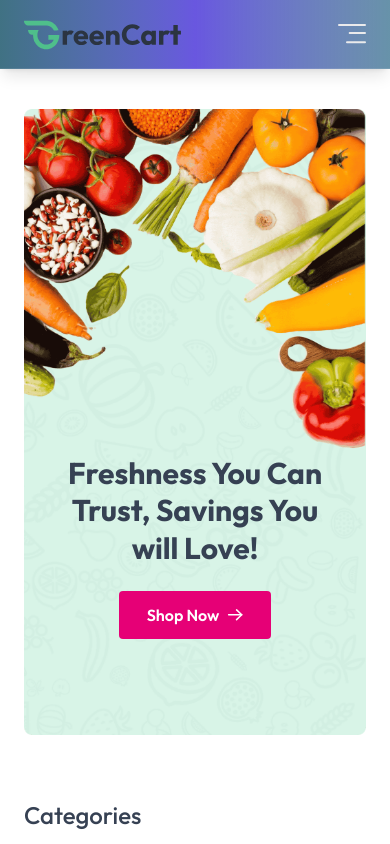
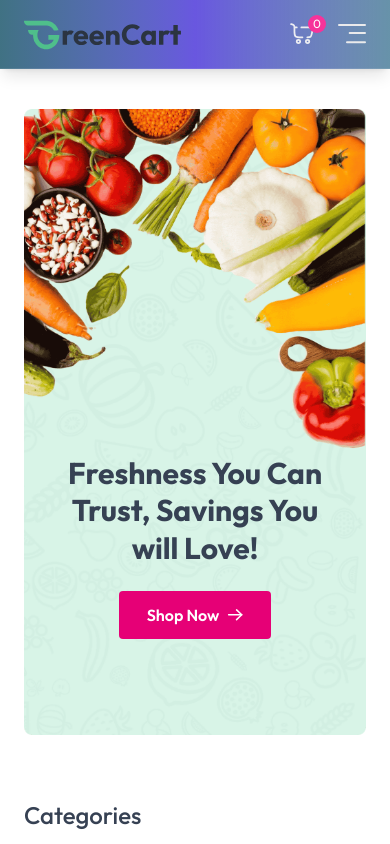
Before and after one commit to Amitkumersarkar/GMartBD-Ecommerce-Website, a React (Vite) app: page / in a window 390 px wide. Shown: the top 844 px of the page. Built offline with nearby package versions, Linux system fonts and the light colour scheme.

Commit message:
remove search bar for small device

```diff
--- a/src/components/Navbar/Navbar.jsx
+++ b/src/components/Navbar/Navbar.jsx
@@ -133,22 +133,34 @@ const Navbar = () => {
             </div>
 
             {/* Mobile Menu Button */}
-            <button onClick={() => setOpen(!open)} className="sm:hidden">
-                <img src={assets.menu_icon} alt="menu" className="w-7 opacity-90 invert brightness-10" />
-            </button>
+            <div className="flex items-center gap-6 sm:hidden">
+                <div
+                    onClick={() => navigate("/cart")}
+                    className="relative cursor-pointer"
+                >
+                    <img src={assets.nav_cart_icon} alt="cart" className="w-6 opacity-90 invert brightness-10" />
+                    <span className="absolute -top-2 -right-3 text-xs text-white bg-pink-500 w-[18px] h-[18px] rounded-full flex items-center justify-center">
+                        {getCartCount()}
+                    </span>
+                </div>
+
+                <button onClick={() => setOpen(!open)} className="">
+                    <img src={assets.menu_icon} alt="menu" className="w-7 opacity-90 invert brightness-10" />
+                </button>
+            </div>
 
             {/* Mobile Menu */}
             {open && (
                 <div className="absolute top-[60px] right-2 w-[220px] bg-white/95 backdrop-blur shadow-xl py-3 flex flex-col gap-2 px-4 text-sm sm:hidden rounded-xl">
 
-                    <div className="flex items-center gap-2 border border-gray-200 px-2 rounded-full bg-gray-50">
+                    {/* <div className="flex items-center gap-2 border border-gray-200 px-2 rounded-full bg-gray-50">
                         <input
                             className="py-1 w-full bg-transparent outline-none placeholder-gray-400 text-xs"
                             type="text"
                             placeholder="Search..."
                         />
                         <img src={assets.search_icon} alt="search" className="h-3 w-3 opacity-70" />
-                    </div>
+                    </div> */}
 
                     <NavLink to="/" onClick={() => setOpen(false)}>Home</NavLink>
                     {user && (
```
Also changed, not shown: 1 other file (tests, documents, lock files or other folders).
